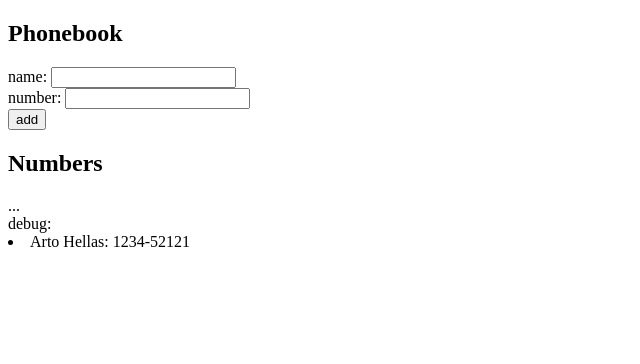
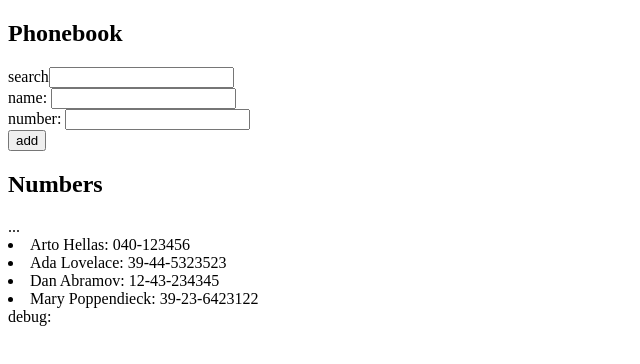
Before and after one commit to Akito-n/FullStack-front, a React (Create React App) app: page / in a window 1280 px wide. Shown: the top 364 px of the page, without its empty margins (0-640 px from the left). Built offline with nearby package versions, Linux system fonts and the light colour scheme.

Commit message:
検索、フィルタリング機能を追加

```diff
--- a/src/App.js
+++ b/src/App.js
@@ -1,17 +1,37 @@
 import React, { useState } from 'react';
 
 const App = () => {
-  const [ persons, setPersons ] = useState([ { name: 'Arto Hellas', number: '1234-52121' } ]);
+  const [ persons, setPersons ] = useState([
+    { name: 'Arto Hellas', number: '040-123456' },
+    { name: 'Ada Lovelace', number: '39-44-5323523' },
+    { name: 'Dan Abramov', number: '12-43-234345' },
+    { name: 'Mary Poppendieck', number: '39-23-6423122' }
+  ]);
   const [ newName, setNewName ] = useState('');
   const [ newNomber, setNewNomber ] = useState('');
+  const [ searchWord, setSerchWord ] = useState('');
+
   const handleNmaeChange = (event) => {
     console.log('change', event.target.value);
     setNewName(event.target.value);
   };
+
   const handleNumberChange = (event) => {
     console.log('change', event.target.value);
     setNewNomber(event.target.value);
   };
+
+  const handleSearch = (e) => {
+    console.log(searchWord);
+    setSerchWord(e.target.value);
+  };
+
+  const result =
+    searchWord === ''
+      ? persons
+      : persons.filter((person) => {
+          return person.name.includes(searchWord);
+        });
 
   const handleSetPerson = (event) => {
     event.preventDefault();
@@ -31,6 +51,10 @@ const App = () => {
   return (
     <div>
       <h2>Phonebook</h2>
+      <div>
+        <label>search</label>
+        <input value={searchWord} onChange={handleSearch} />
+      </div>
       <form onSubmit={handleSetPerson}>
         <div>
           name: <input value={newName} onChange={handleNmaeChange} />
@@ -45,11 +69,14 @@ const App = () => {
       <h2>Numbers</h2>
       ...
       <div>
-        debug:{persons.map((person, index) => (
+        {result.map((person, index) => (
           <li key={index}>
             {person.name}: {person.number}
           </li>
         ))}
+      </div>
+      <div>
+        debug: <p>{searchWord}</p>
       </div>
     </div>
   );
```
